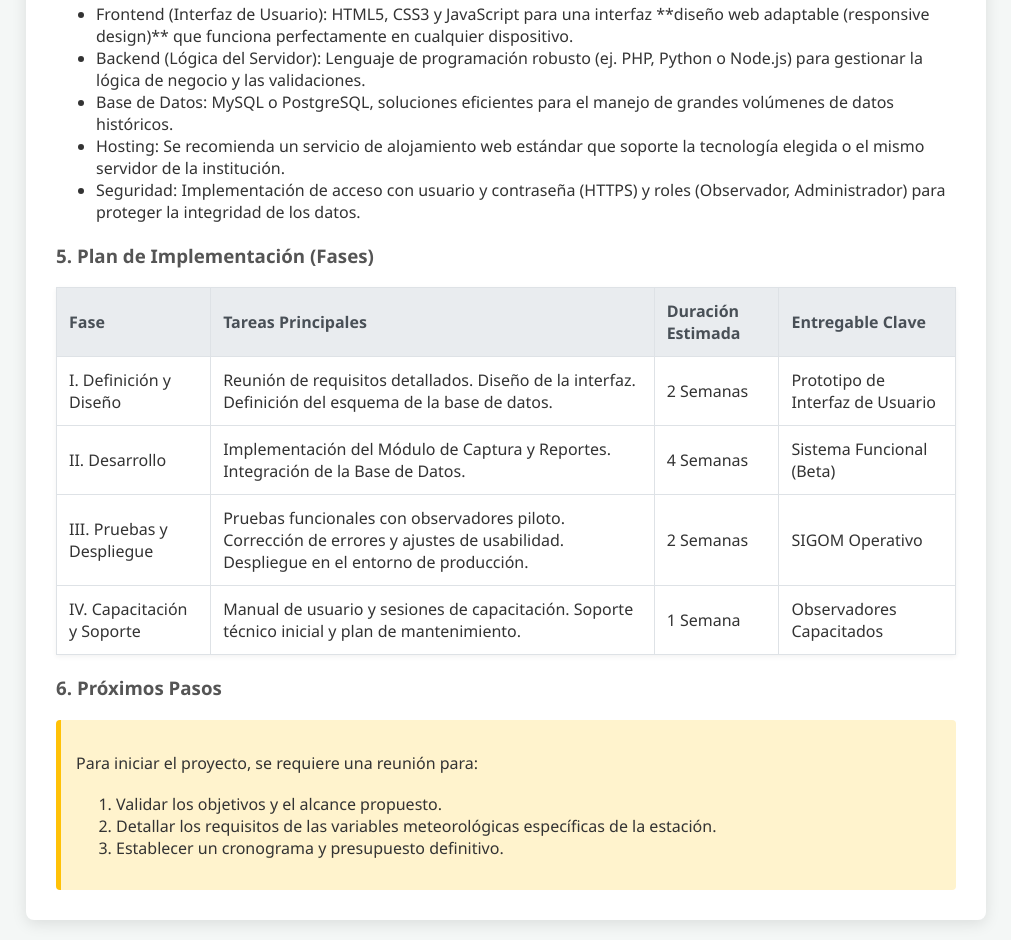
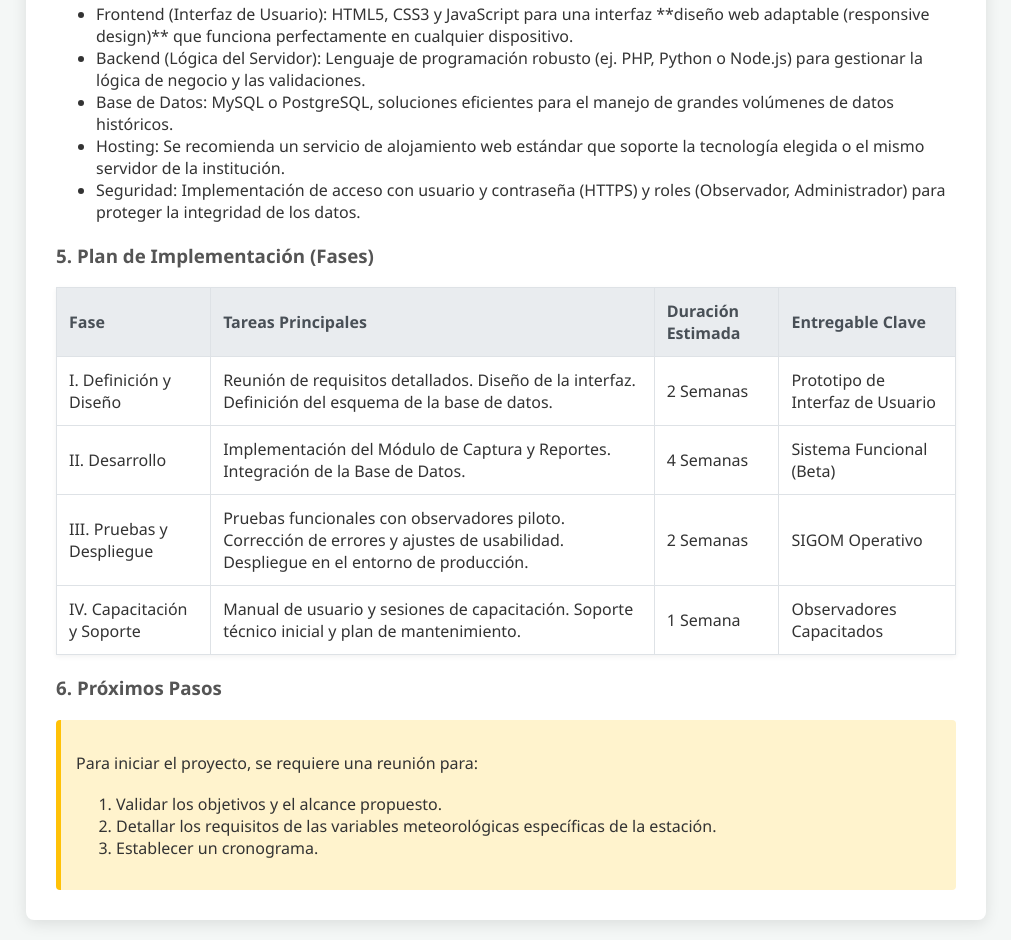
Before and after one commit to marce316/SigomPage, a plain HTML site: page index.html in a window 1280 px wide. Shown: the part 1476-2416 px from the top of the page, without its empty margins (134-1145 px from the left). Drawn offline with Linux system fonts and the light colour scheme.

Commit message:
Update project meeting agenda in index.html

```diff
--- a/index.html
+++ b/index.html
@@ -194,7 +194,7 @@
                 <ol>
                     <li>Validar los objetivos y el alcance propuesto.</li>
                     <li>Detallar los requisitos de las variables meteorológicas específicas de la estación.</li>
-                    <li>Establecer un cronograma y presupuesto definitivo.</li>
+                    <li>Establecer un cronograma.</li>
                 </ol>
             </div>
 
```
